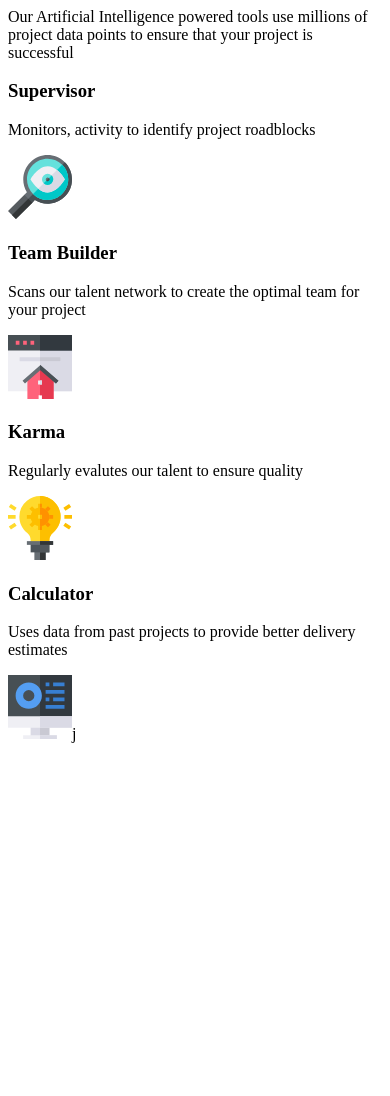
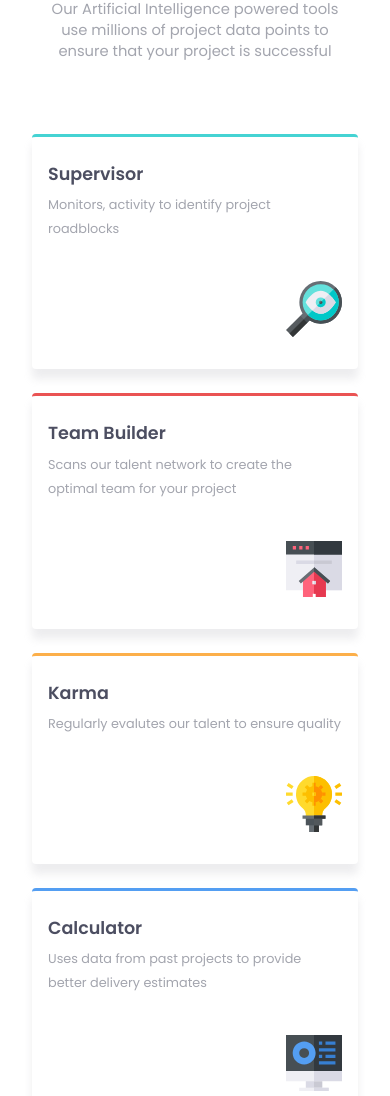
Before and after one commit to chavita1386/four-card-feature-section, a plain HTML site: page index.html in a window 390 px wide. Shown: the part 166-1262 px from the top of the page. Before the commit the page ends 917 px from the top, so only its background shows below. Drawn offline with Linux system fonts and the light colour scheme.

Commit message:
Finish mobile and desktop version

```diff
--- a/index.html
+++ b/index.html
@@ -3,11 +3,15 @@
   <head>
     <meta charset="UTF-8" />
     <meta name="viewport" content="width=device-width, initial-scale=1.0" />
+    <link
+      href="https://fonts.googleapis.com/css2?family=Poppins:wght@200;400;600&display=swap"
+      rel="stylesheet"
+    />
+    <link rel="stylesheet" href="/static/css/styles.css" />
     <title>Four card feature</title>
   </head>
   <body>
-    <h2>Four card featur</h2>
-    <header class="header">
+    <header class="wrapper header">
       <h1 class="header-title">Reliable, efficient delivery</h1>
       <h2 class="header-title header-title--strong">Powered by Technology</h2>
       <p class="header-caption">
@@ -16,26 +20,56 @@
       </p>
     </header>
     <section class="wrapper wrapper--card">
-      <article class="card">
-        <h3 class="card-title">Supervisor</h3>
-        <p class="card-caption">Monitors, activity to identify project roadblocks</p>
-        <img src="./static/assets/images/icon-supervisor.svg" alt="supervisor" class="card-icon">
-      </article>
-      <article class="card">
-        <h3 class="card-title">Team Builder</h3>
-        <p class="card-caption">Scans our talent network to create the optimal team for your project</p>
-        <img src="./static/assets/images/icon-team-builder.svg" alt="team builder" class="card-icon">
-      </article>
-      <article class="card">
-        <h3 class="card-title">Karma</h3>
-        <p class="card-caption">Regularly evalutes our talent to ensure quality</p>
-        <img src="./static/assets/images/icon-karma.svg" alt="karma" class="card-icon">
-      </article>
-      <article class="card">
-        <h3 class="card-title">Calculator</h3>
-        <p class="card-caption">Uses data from past projects to provide better delivery estimates</p>
-        <img src="./static/assets/images/icon-calculator.svg" alt="Calculator" class="card-icon">j
-      </article>
+      <div class="card-container card-container--left">
+        <article class="card card--supervisor">
+          <h3 class="card__title">Supervisor</h3>
+          <p class="card__caption">
+            Monitors, activity to identify project roadblocks
+          </p>
+          <img
+            src="./static/assets/images/icon-supervisor.svg"
+            alt="supervisor"
+            class="card__icon"
+          />
+        </article>
+      </div>
+      <div class="card-container card-container--middle">
+        <article class="card card--team-builder">
+          <h3 class="card__title">Team Builder</h3>
+          <p class="card__caption">
+            Scans our talent network to create the optimal team for your project
+          </p>
+          <img
+            src="./static/assets/images/icon-team-builder.svg"
+            alt="team builder"
+            class="card__icon"
+          />
+        </article>
+        <article class="card card--karma">
+          <h3 class="card__title">Karma</h3>
+          <p class="card__caption">
+            Regularly evalutes our talent to ensure quality
+          </p>
+          <img
+            src="./static/assets/images/icon-karma.svg"
+            alt="karma"
+            class="card__icon"
+          />
+        </article>
+      </div>
+      <div class="card-container card-container--right">
+        <article class="card card--calculator">
+          <h3 class="card__title">Calculator</h3>
+          <p class="card__caption">
+            Uses data from past projects to provide better delivery estimates
+          </p>
+          <img
+            src="./static/assets/images/icon-calculator.svg"
+            alt="Calculator"
+            class="card__icon"
+          />
+        </article>
+      </div>
     </section>
   </body>
 </html>
--- /dev/null
+++ b/scss/_base.scss
@@ -0,0 +1,20 @@
+body {
+  font-family: "Poppins", sans-serif;
+  font-size: 15px;
+  box-sizing: border-box;
+  margin: 0;
+}
+
+.wrapper {
+  padding: 0 2rem;
+
+  &--card {
+    @media screen and (min-width: 900px) {
+      width: 70%;
+      display: flex;
+      margin: 0 auto;
+      align-items: center;
+      justify-content: center;
+    }
+  }
+}
--- /dev/null
+++ b/scss/_components.scss
@@ -0,0 +1,53 @@
+.card {
+  padding: 1rem 1rem;
+  display: flex;
+  flex-direction: column;
+  margin: 1.5rem 0;
+  border-radius: 4px;
+  box-shadow: 0px 10px 8px 0px rgba($grayishBlue, 0.2);
+
+  @media screen and (min-width: 900px) {
+    max-width: 280px;
+    margin: 2.5rem 1rem;
+    padding: 1rem 2rem;
+  }
+
+  &--supervisor {
+    border-top: 3px solid $cyan;
+  }
+
+  &--team-builder {
+    border-top: 3px solid $red;
+  }
+
+  &--karma {
+    border-top: 3px solid $orange;
+  }
+  &--calculator {
+    border-top: 3px solid $blue;
+  }
+
+  &__title {
+    color: $veryDarkBlue;
+    margin: 0.5rem 0 0;
+  }
+  &__caption {
+    color: $grayishBlue;
+    font-size: 0.8rem;
+    line-height: 1.5rem;
+    margin: 0.4rem 0 1.5rem 0;
+  }
+  &__icon {
+    margin: 1rem 0;
+    width: 56px;
+    height: auto;
+    align-self: flex-end;
+  }
+}
+
+.card-container {
+  @media scren and (min-width: 800px) {
+    &--left {
+    }
+  }
+}
--- /dev/null
+++ b/scss/_header.scss
@@ -0,0 +1,32 @@
+.header {
+  color: $grayishBlue;
+  text-align: center;
+  margin: 4.5rem 0 4.5rem;
+  &-title {
+    font-size: 1.46rem;
+    color: $grayishBlue;
+    font-weight: 200;
+    margin: 0.5rem 0;
+    @media screen and (min-width: 900px) {
+      font-size: 2rem;
+    }
+  }
+
+  &-title--strong {
+    font-size: 1.47rem;
+    font-weight: 600;
+    color: $veryDarkBlue;
+    @media screen and (min-width: 900px) {
+      font-size: 2rem;
+    }
+  }
+
+  &-caption {
+    font-size: 0.92rem;
+    padding: 0 0.45rem;
+    @media screen and (min-width: 900px) {
+      max-width: 490px;
+      margin: 0 auto;
+    }
+  }
+}
--- /dev/null
+++ b/scss/_variables.scss
@@ -0,0 +1,10 @@
+// Primary
+$red: hsl(0, 78%, 62%);
+$cyan: hsl(180, 62%, 55%);
+$orange: hsl(34, 97%, 64%);
+$blue: hsl(212, 86%, 64%);
+
+// Neutral
+$veryDarkBlue: hsl(234, 12%, 34%);
+$grayishBlue: hsl(229, 6%, 66%);
+$veryLightGray: hsl(0, 0%, 98%);
--- /dev/null
+++ b/scss/styles.scss
@@ -0,0 +1,8 @@
+@import "./variables";
+@import "./base";
+@import "./header";
+@import "./components";
+
+.test {
+  color: blue;
+}
```
Also changed, not shown: static/css/styles.css (added), 1 other file.
